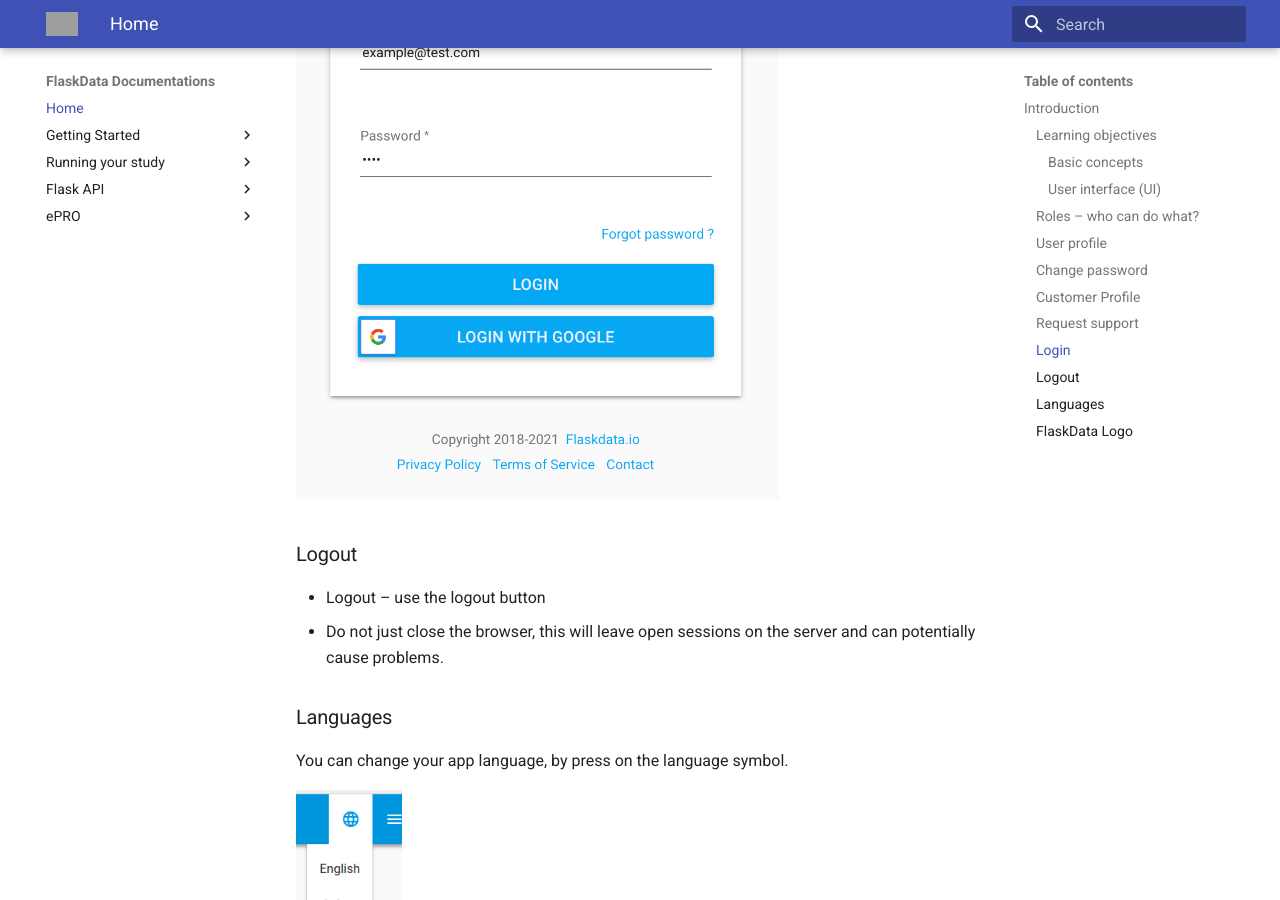
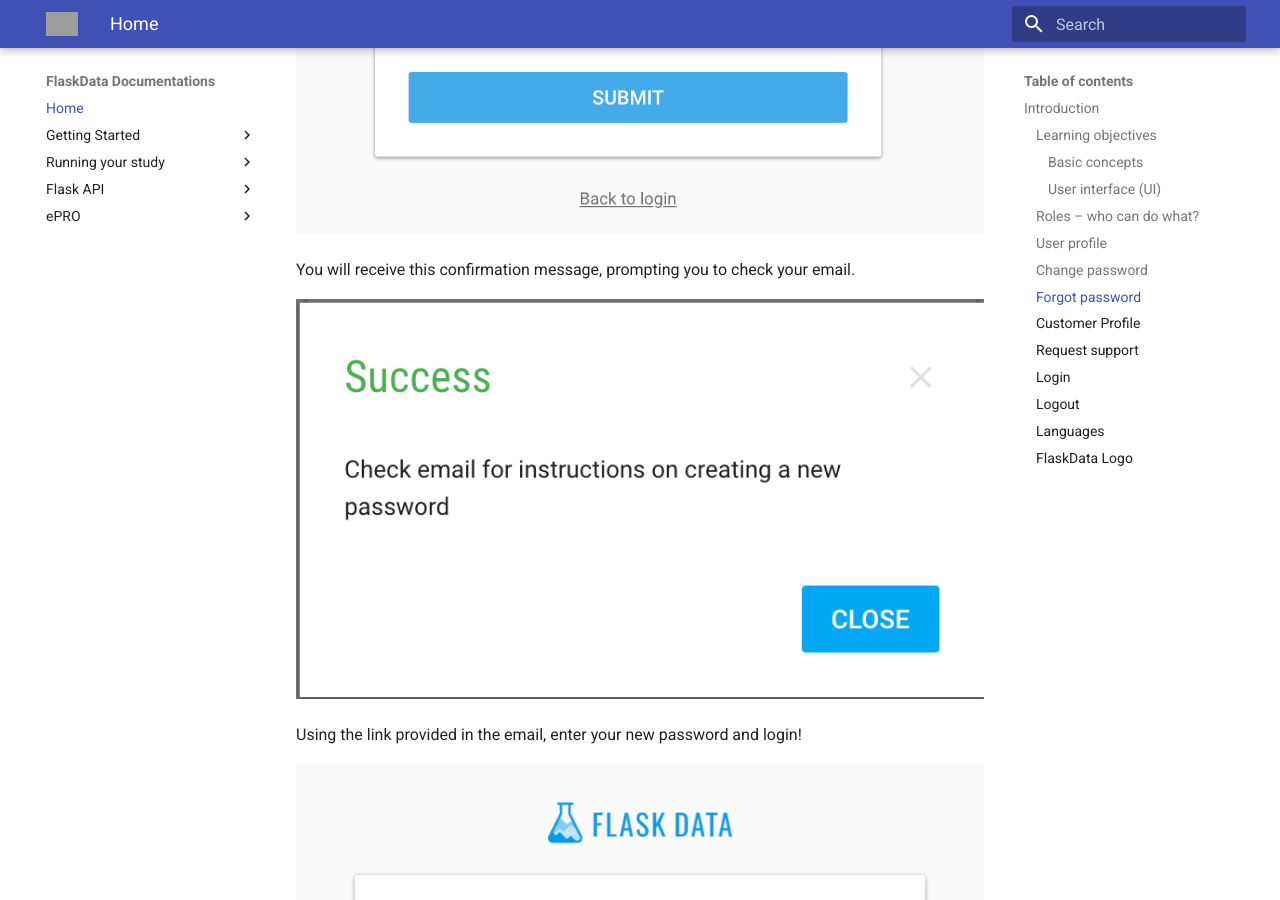
Before and after one commit to onlyjazz/flask-docs, an MkDocs documentation site: the page built from docs/index.md, in a window 1280 px wide and 900 px high, scrolled down 3593 px. Built offline with MkDocs 1.6.1 and Material for MkDocs 9.7.7, drawn with Linux system fonts in a browser that asks for light colours; some of the changed text lies outside the part shown; grey boxes are pictures that could not be loaded.

Commit message:
forgot password

```diff
--- a/docs/index.md
+++ b/docs/index.md
@@ -67,6 +67,24 @@
 
 Just click on **Change password** option, a reset password email will send to you.
 
+###Forgot password
+If you forgot your password, simply select forgot password,
+
+![Screenshot](img/forgotPass/forgotPassword.png)
+
+and enter your email.
+
+![Screenshot](img/forgotPass/newPasswordEmail.png)
+
+You will receive this confirmation message, prompting you to check your email.
+
+![Screenshot](img/forgotPass/email.png)
+
+Using the link provided in the email, enter your new password and login!
+
+![Screenshot](img/forgotPass/createNew.png)
+
+
 ###Customer Profile
 Customer Profile allows you to edit customer properities (by clicking on the pen in the top right corner of the Customer properties card).
 You are also able to add comments and entries into Customer MetaData. These entries will allow users to short cut get() commands in Forms, which allows for data extraction while keeping external data secured.
```
Also changed, not shown: docs/img/forgotPass/createNew.png (added), docs/img/forgotPass/email.png (added), docs/img/forgotPass/forgotPassword.png (added), docs/img/forgotPass/newPasswordEmail.png (added).
